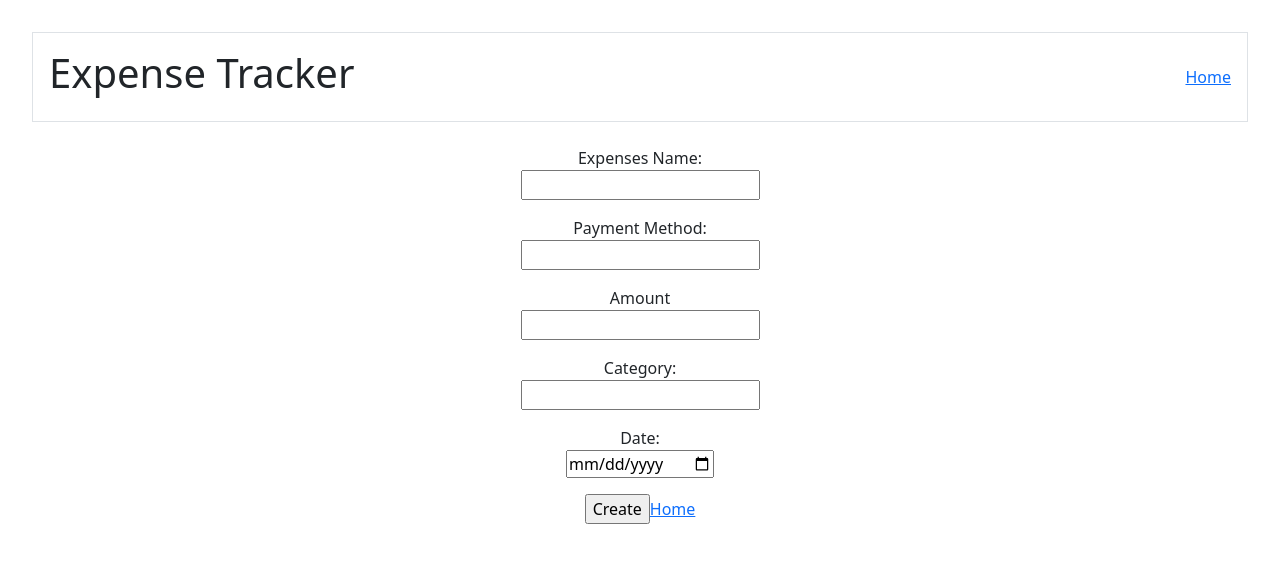
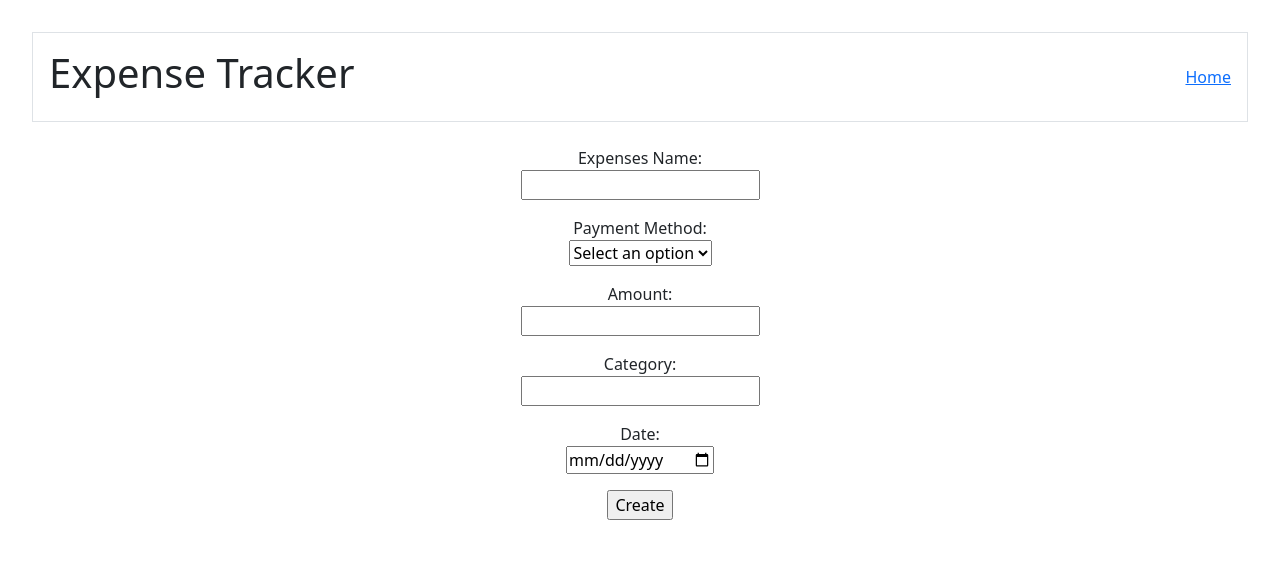
Before and after one commit to dana-tai/expenses-tracker, a React (Vite) app in the folder client/: page /addExpense in a window 1280 px wide. Shown: the top 562 px of the page. Built offline with nearby package versions, Linux system fonts and the light colour scheme.

Commit message:
tested project/fixed errors, added more validation to add component, added select bar on forms for payment type

```diff
--- a/client/src/components/Add.jsx
+++ b/client/src/components/Add.jsx
@@ -27,6 +27,10 @@ const Add = (props) => {
     }
     if (!amount) {
         setErrorMessage("Amount is required");
+        return;
+    }
+    if (amount<=0) {
+        setErrorMessage("Amount must be greater than 0");
         return;
     }
     if (!date) {
@@ -66,11 +70,17 @@ const Add = (props) => {
             </p>
             <p>
                 <label>Payment Method: </label><br />
-                <input type="text" onChange={(e) => setpaymentMethod(e.target.value)} />
+                <select value={paymentMethod} onChange={(e) => setpaymentMethod(e.target.value)}>
+                    <option value="">Select an option</option>
+                    <option value="Cash">Cash</option>
+                    <option value="Credit">Credit</option>
+                    <option value="Venmo">Venmo</option>
+                    <option value="Other">Other</option>
+                </select>
             </p>
             <p>
-                <label>Amount</label><br/>
-                <input type='text' onChange={(e) => setAmount(e.target.value)}/>
+                <label>Amount:</label><br/>
+                <input type='number' onChange={(e) => setAmount(e.target.value)}/>
             </p>
             <p>
                 <label>Category: </label><br/>
@@ -81,7 +91,6 @@ const Add = (props) => {
                 <input type="date" onChange={(e) => setDate(e.target.value)}/>
             </p>
             <input type="submit" value="Create" />
-            <Link to={"/"}>Home</Link>
         </form>
 
     )
--- a/client/src/components/DisplayAllExpenses.jsx
+++ b/client/src/components/DisplayAllExpenses.jsx
@@ -46,8 +46,8 @@ const DisplayAllExpenses = (props) => {
                                 <td><Link to={`/oneExpense/` + expense._id}>{expense.name}</Link></td>
                                 <td>{expense.paymentMethod}</td>
                                 <td>{expense.category}</td>
-                                <td>{expense.amount}</td>
-                                <td><button><Link to={`/editExpense/` + expense._id}>Edit</Link></button><button onClick={(e) => {deleteHandler(expense._id)}}>Delete</button></td>
+                                <td>${expense.amount}</td>
+                                <td><button><Link to={`/editExpense/` + expense._id}>Edit</Link></button><button style={{ color: 'red' }} onClick={(e) => {deleteHandler(expense._id)}}><u>Delete</u></button></td>
                             </tr>
                         ))
                     }
--- a/client/src/components/Edit.jsx
+++ b/client/src/components/Edit.jsx
@@ -25,7 +25,7 @@ const Edit = (props) => {
     }, [])
     const updateExpense = (e) => {
         e.preventDefault();
-        axios.patch('http://localhost:8000/api/expenses/' + id, {
+        axios.put('http://localhost:8000/api/expenses/' + id, {
             name,
             paymentMethod,
             category,
@@ -43,26 +43,31 @@ const Edit = (props) => {
             {errorMessage && <p style={{ color: 'red' }}>{errorMessage}</p>}
             <p>
                 <label>Expenses Name: </label><br />
-                <input type="text" onChange={(e) => setName(e.target.value)} />
+                <input type="text" value={name} onChange={(e) => setName(e.target.value)} />
             </p>
             <p>
                 <label>Payment Method: </label><br />
-                <input type="text" onChange={(e) => setpaymentMethod(e.target.value)} />
+                <select value={paymentMethod} onChange={(e) => setpaymentMethod(e.target.value)}>
+                    <option value="">Select an option</option>
+                    <option value="Cash">Cash</option>
+                    <option value="Credit">Credit</option>
+                    <option value="Venmo">Venmo</option>
+                    <option value="Other">Other</option>
+                </select>
             </p>
             <p>
                 <label>Amount</label><br/>
-                <input type='text' onChange={(e) => setAmount(e.target.value)}/>
+                <input type='number' value={amount} onChange={(e) => setAmount(e.target.value)}/>
             </p>
             <p>
                 <label>Category: </label><br/>
-                <input type="text" onChange={(e) => setCategory(e.target.value)}/>
+                <input type="text" value={category} onChange={(e) => setCategory(e.target.value)}/>
             </p>
             <p>
                 <label>Date: </label><br/>
                 <input type="date" onChange={(e) => setDate(e.target.value)}/>
             </p>
-            <input type="submit" value="Create" />
-            <Link to={"/"}>Home</Link>
+            <input type="submit" value="Update" />
         </form>
     )
 }
```
Also changed, not shown: 1 other file (tests, documents, lock files or other folders).
